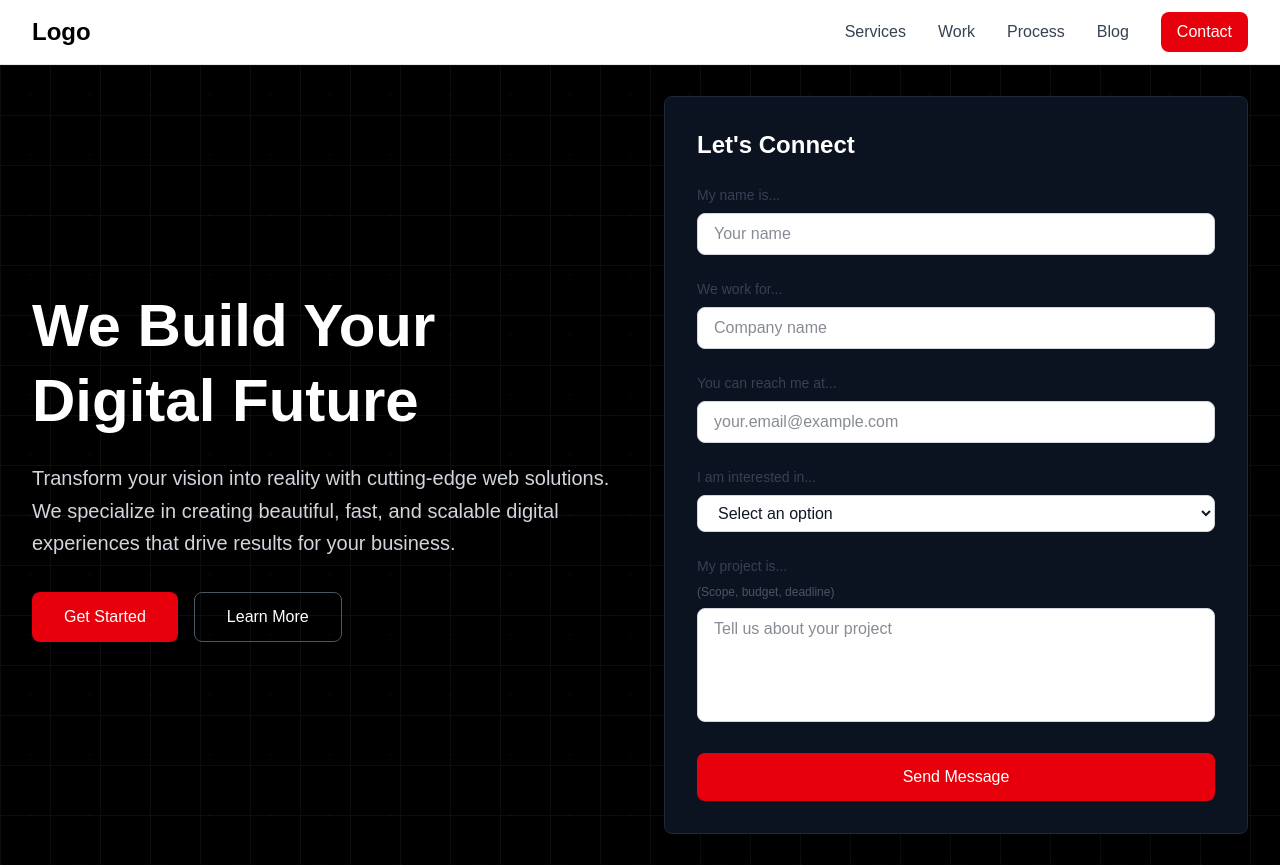
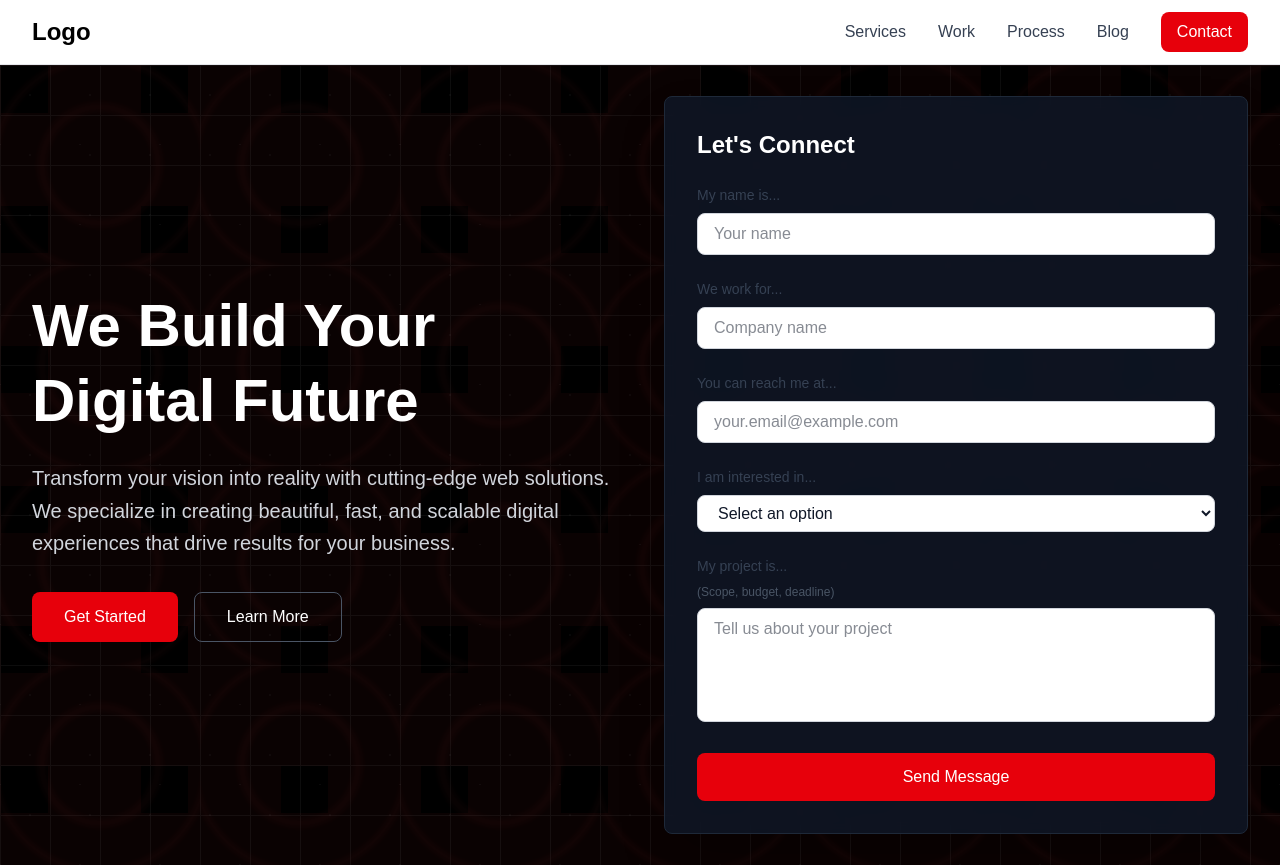
Before and after one commit to rthompsontouch/webdev_frontend, a Next.js app: page / in a window 1280 px wide. Shown: the top 867 px of the page. Built offline with nearby package versions, Linux system fonts and the light colour scheme.

Commit message:
added another accent of red circles

```diff
--- a/components/HeroSection.tsx
+++ b/components/HeroSection.tsx
@@ -33,6 +33,30 @@ export default function HeroSection() {
           style={{
             backgroundImage: `radial-gradient(circle, #ffffff 1px, transparent 1px)`,
             backgroundSize: "60px 60px",
+          }}
+        />
+        {/* Red reticle accent lines - subtle brand color */}
+        <div
+          className="absolute inset-0 opacity-4"
+          style={{
+            backgroundImage: `
+              linear-gradient(to right, #ef4444 1px, transparent 1px, transparent 48px, #ef4444 48px),
+              linear-gradient(to bottom, #ef4444 1px, transparent 1px, transparent 48px, #ef4444 48px)
+            `,
+            backgroundSize: "140px 140px",
+            backgroundPosition: "0 0",
+          }}
+        />
+        {/* Red circular reticle accents */}
+        <div
+          className="absolute inset-0 opacity-3"
+          style={{
+            backgroundImage: `
+              radial-gradient(circle, transparent 35%, #ef4444 40%, #ef4444 42%, transparent 47%),
+              radial-gradient(circle, transparent 70%, #ef4444 75%, transparent 80%)
+            `,
+            backgroundSize: "200px 200px",
+            backgroundPosition: "0 0",
           }}
         />
       </div>
```
